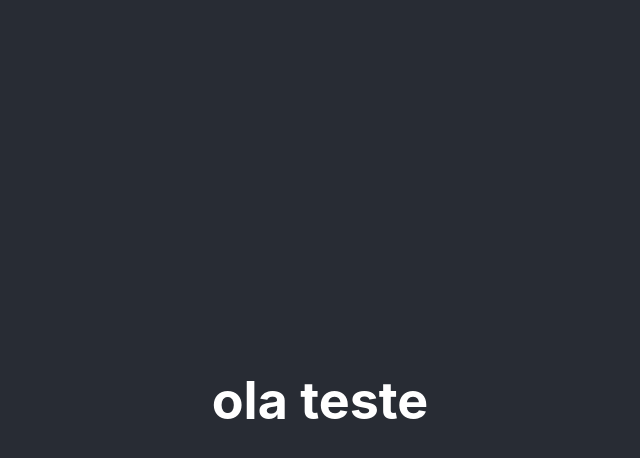
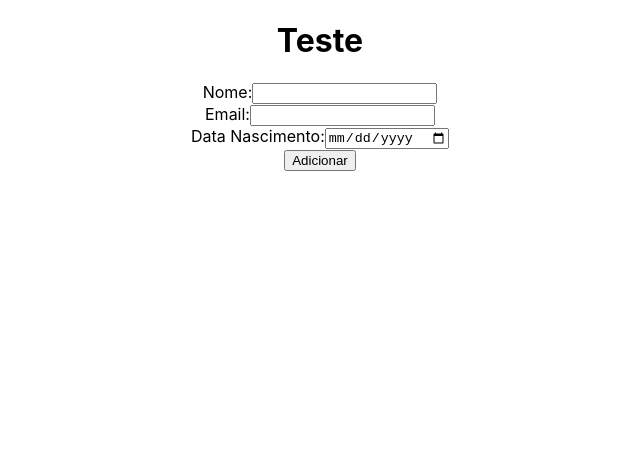
Before and after one commit to ADSSantos/validacao-formulario, a React (Create React App) app in the folder validacao-formulario/: page / in a window 1280 px wide. Shown: the top 458 px of the page, without its empty margins (320-960 px from the left). Built offline with nearby package versions, Linux system fonts and the light colour scheme.

Commit message:
instalação Formik

```diff
--- a/validacao-formulario/package.json
+++ b/validacao-formulario/package.json
@@ -6,6 +6,7 @@
     "@testing-library/jest-dom": "^5.17.0",
     "@testing-library/react": "^13.4.0",
     "@testing-library/user-event": "^13.5.0",
+    "formik": "^2.4.6",
     "react": "^18.3.1",
     "react-dom": "^18.3.1",
     "react-scripts": "5.0.1",
--- a/validacao-formulario/src/App.js
+++ b/validacao-formulario/src/App.js
@@ -5,9 +5,9 @@ import AddCliente from './componentes/form';
 function App() {
   return (
     <div className="App">
-      <header className="App-header">
+
         <AddCliente/>
-      </header>
+
     </div>
   );
 }
--- a/validacao-formulario/src/componentes/form.js
+++ b/validacao-formulario/src/componentes/form.js
@@ -1,14 +1,29 @@
 import React from "react";
+import { Formik } from "formik";
 
 const AddCliente = () => {
-
-
-
-  return <>
-    <h1>ola teste</h1>
-  </>
-
-
-}
+  return (
+    <>
+      <h1>Teste</h1>
+      <Formik>
+        <form noValidate>
+          <div className="form-group">
+            <label htmlFor="nome">Nome:</label>
+            <input type="text" id="nome" name="nome"></input>
+          </div>
+          <div className="form-group">
+            <label htmlFor="email">Email:</label>
+            <input type="text" id="email" name="email"></input>
+          </div>
+          <div className="form-group">
+            <label>Data Nascimento:</label>
+            <input type="date" id="data" name="data"></input>
+          </div>
+          <button type="submit">Adicionar</button>
+        </form>
+      </Formik>
+    </>
+  );
+};
 
 export default AddCliente;
```
Also changed, not shown: 2 other files (tests, documents, lock files or other folders).
